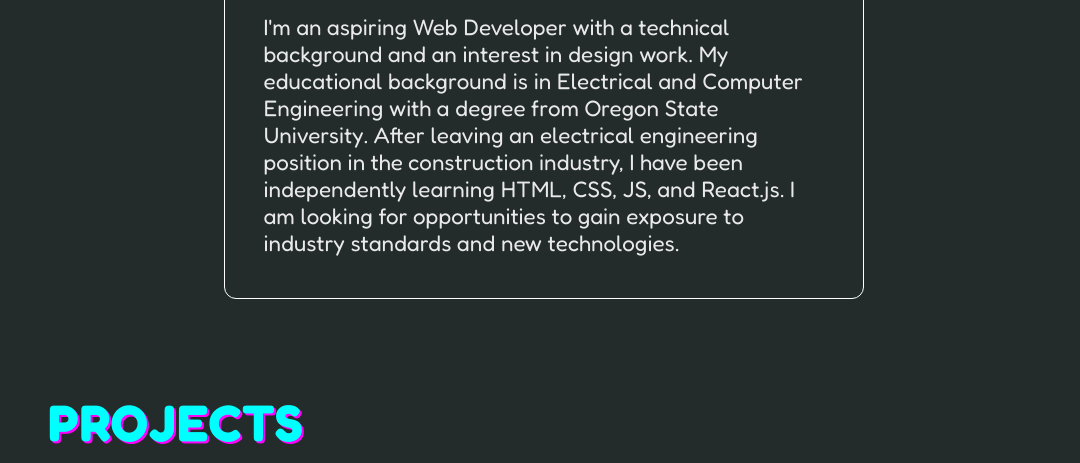
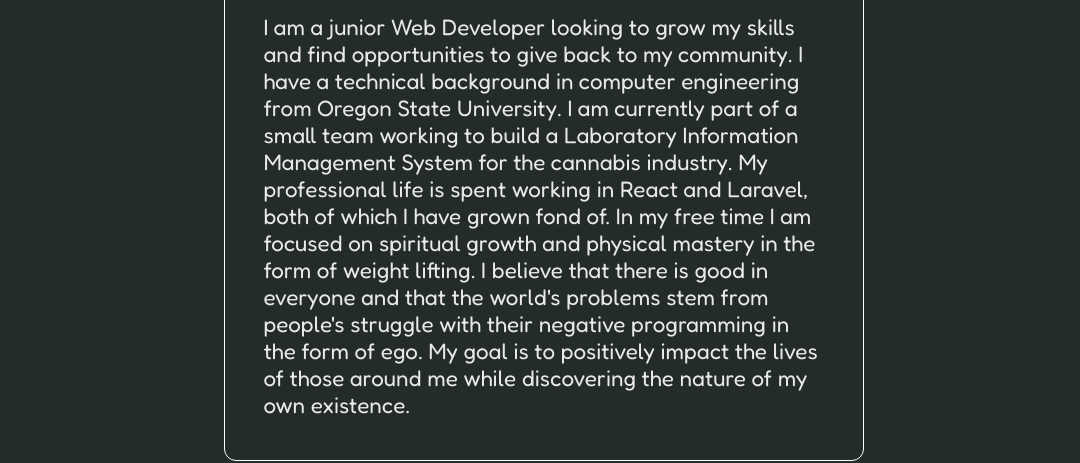
Before and after one commit to igrossberg23/my-website, a plain HTML site: page index.html in a window 1280 px wide. Shown: the part 371-834 px from the top of the page, without its empty margins (96-1176 px from the left). Drawn offline with nearby package versions, Linux system fonts and the light colour scheme.

Commit message:
update mission statement

```diff
--- a/index.html
+++ b/index.html
@@ -64,13 +64,15 @@
       <section class="card section--about">
         <h2 class="about--title">About Me</h2>
         <p class="about--text">
-          I'm an aspiring Web Developer with a technical background and an
-          interest in design work. My educational background is in Electrical
-          and Computer Engineering with a degree from Oregon State University.
-          After leaving an electrical engineering position in the construction
-          industry, I have been independently learning HTML, CSS, JS, and
-          React.js. I am looking for opportunities to gain exposure to industry
-          standards and new technologies.
+          I am a junior Web Developer looking to grow my skills and find opportunities
+          to give back to my community. I have a technical background in computer engineering
+          from Oregon State University. I am currently part of a small team working to build a
+          Laboratory Information Management System for the cannabis industry. My professional life
+          is spent working in React and Laravel, both of which I have grown fond of. In my free
+          time I am focused on spiritual growth and physical mastery in the form of weight lifting.
+          I believe that there is good in everyone and that the world's problems stem from people's
+          struggle with their negative programming in the form of ego. My goal is to positively impact
+          the lives of those around me while discovering the nature of my own existence.
         </p>
       </section>
       <section class="section--projects">
```
